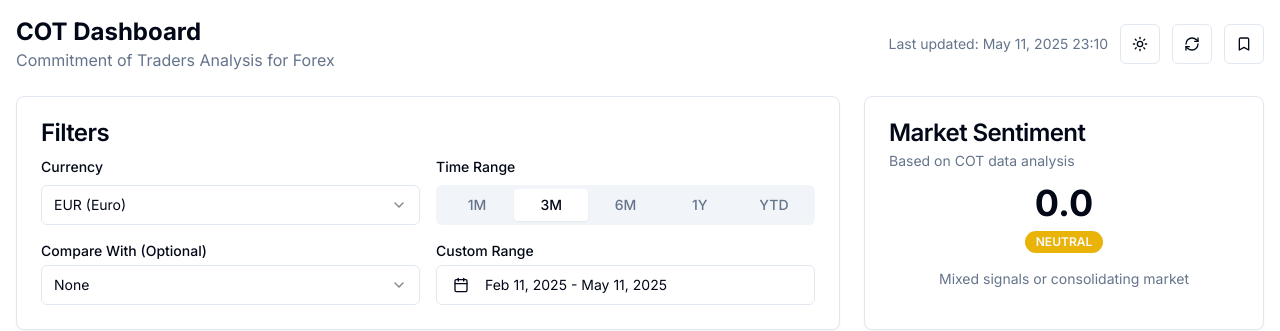
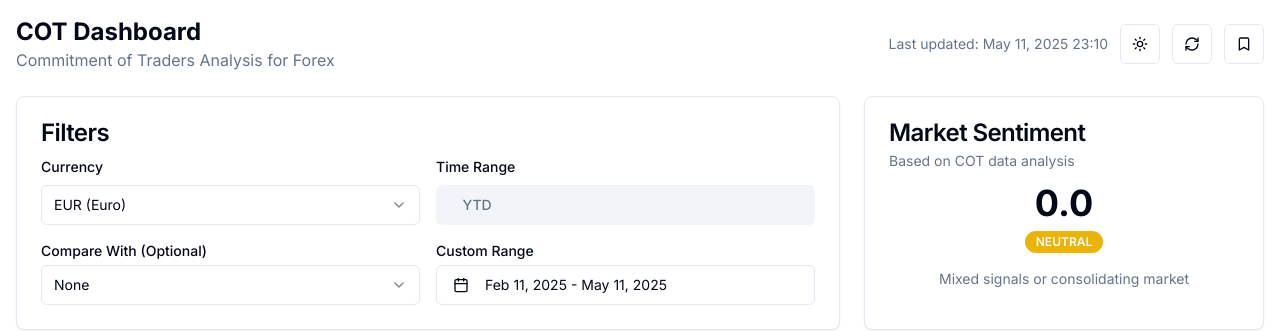
Before and after one commit to oopokubadu/cotfrontend, a Next.js app: page / in a window 1280 px wide. Shown: the top 331 px of the page. Built offline with nearby package versions, Linux system fonts and the light colour scheme; no server answers.

Commit message:
only ytd

```diff
--- a/app/dashboard.tsx
+++ b/app/dashboard.tsx
@@ -254,10 +254,10 @@ export default function Dashboard() {
                     <label className="text-sm font-medium block">Time Range</label>
                     <Tabs value={timeRangeTab} onValueChange={handleTimeRangeChange} className="w-full">
                       <TabsList className="grid grid-cols-5 w-full">
-                        <TabsTrigger value="1M">1M</TabsTrigger>
+                        {/* <TabsTrigger value="1M">1M</TabsTrigger>
                         <TabsTrigger value="3M">3M</TabsTrigger>
                         <TabsTrigger value="6M">6M</TabsTrigger>
-                        <TabsTrigger value="1Y">1Y</TabsTrigger>
+                        <TabsTrigger value="1Y">1Y</TabsTrigger> */}
                         <TabsTrigger value="YTD">YTD</TabsTrigger>
                       </TabsList>
                     </Tabs>
```
